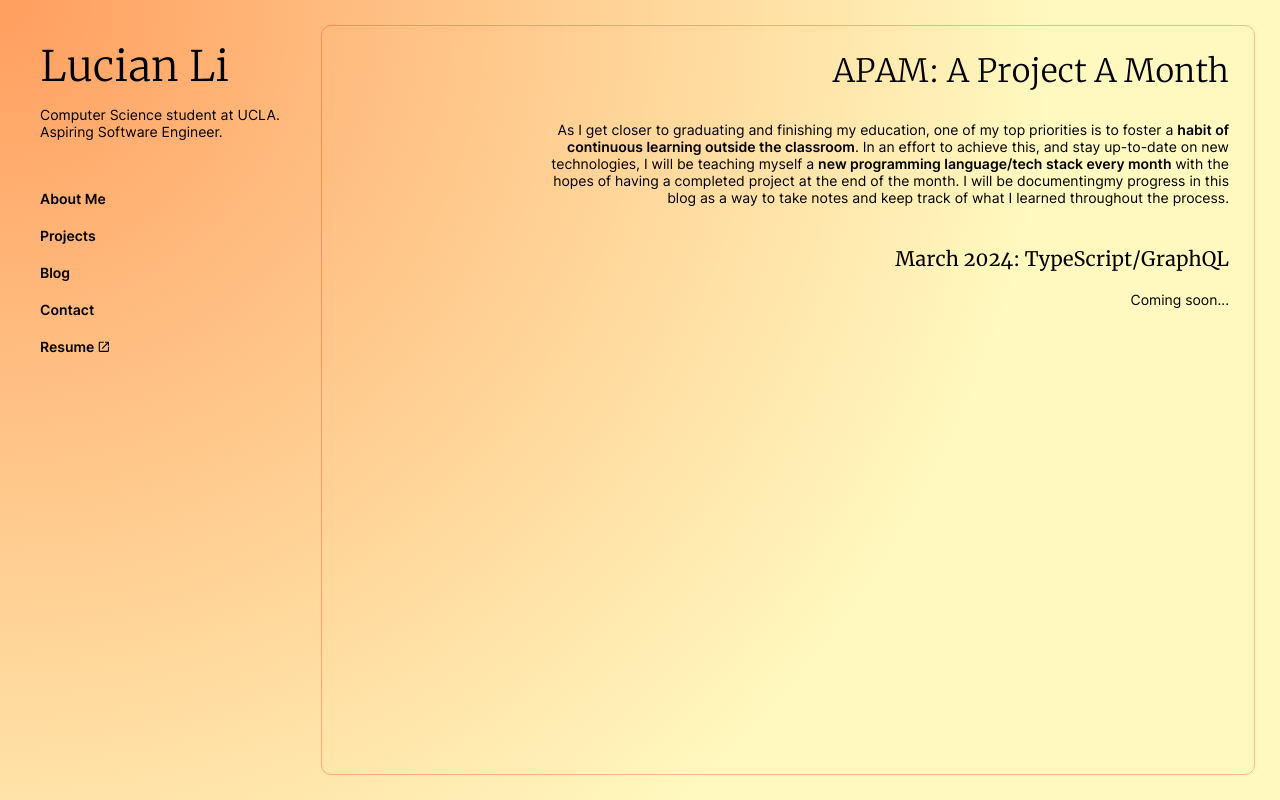
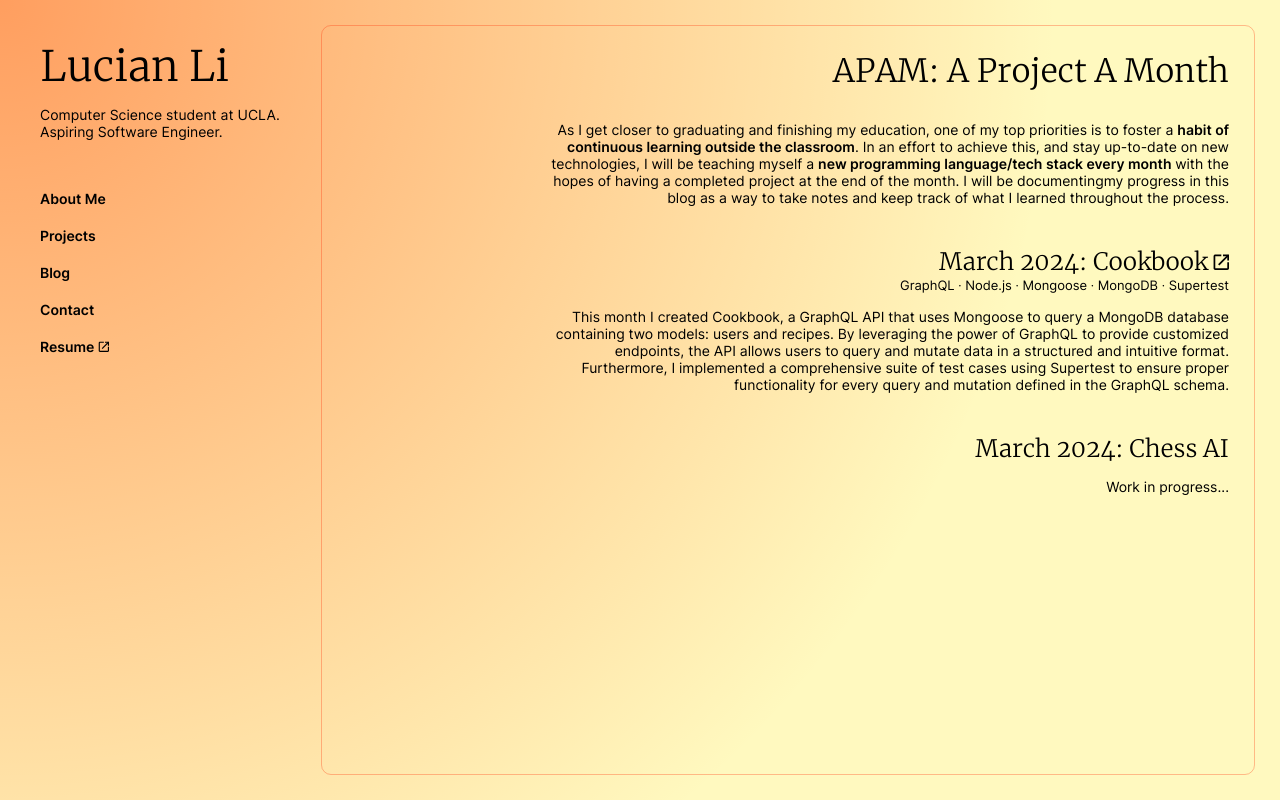
Before and after one commit to lucianli/personal-website, a React (Create React App) app: page /blog in a window 1280 px wide. Built offline with nearby package versions, Linux system fonts and the light colour scheme.

Commit message:
added march project to blog

```diff
--- a/src/pages/Blog.js
+++ b/src/pages/Blog.js
@@ -1,8 +1,8 @@
 import React from 'react';
 import '../styles/blog.css';
 import '../styles/App.css';
-import '../styles/blog.css';
 import { checkIfMobile } from '../utils/screensize';
+import { ReactComponent as NewTabIcon } from '../assets/newtab-icon.svg';
 
 const Blog = () => {
     const isMobile = checkIfMobile();
@@ -18,10 +18,48 @@ const Blog = () => {
                 of having a completed project at the end of the month. I will be documentingmy progress in this
                 blog as a way to take notes and keep track of what I learned throughout the process.
             </p>
-            <p className={isMobile ? "blog__mobileHeading" : "blog__heading"}>March 2024: TypeScript/GraphQL</p>
-            <p className={isMobile ? "blog__content blog__mobileContent" : "blog__content"}>
-                Coming soon...
-            </p>
+            <div className={isMobile ? "blog__mobileSection" : "blog__section"}>
+                <a
+                    href="https://github.com/lucianli/cookbook-graphql"
+                    className="link blog__linktext"
+                    target="_blank"
+                    rel="noopener noreferrer"
+                >
+                    <p className={isMobile ? "blog__title blog__mobileTitle" : "blog__title"}>
+                        March 2024: Cookbook
+                        <NewTabIcon className="newtabicon" height={isMobile ? 14 : 18} width={isMobile ? 14 : 18}/>
+                    </p>
+                    <p className={isMobile ? "blog__techstack blog__mobileTechstack" : "blog__techstack"}>
+                        GraphQL ∙ Node.js ∙ Mongoose ∙ MongoDB ∙ Supertest
+                    </p>
+                </a>
+                <p className={isMobile ? "blog__content blog__mobileContent" : "blog__content"}>
+                    This month I created Cookbook, a GraphQL API that uses Mongoose to query a MongoDB database
+                    containing two models: users and recipes. By leveraging the power of GraphQL to provide customized
+                    endpoints, the API allows users to query and mutate data in a structured and intuitive format.
+                    Furthermore, I implemented a comprehensive suite of test cases using Supertest to ensure proper
+                    functionality for every query and mutation defined in the GraphQL schema.
+                </p>
+            </div>
+            <div className={isMobile ? "blog__mobileSection" : "blog__section"}>
+                <a
+                    href=""
+                    className="link blog__linktext"
+                    target="_blank"
+                    rel="noopener noreferrer"
+                >
+                    <p className={isMobile ? "blog__title blog__mobileTitle" : "blog__title"}>
+                        March 2024: Chess AI
+                        {/* <NewTabIcon className="newtabicon" height={isMobile ? 14 : 18} width={isMobile ? 14 : 18}/> */}
+                    </p>
+                    <p className={isMobile ? "blog__techstack blog__mobileTechstack" : "blog__techstack"}>
+
+                    </p>
+                </a>
+                <p className={isMobile ? "blog__content blog__mobileContent" : "blog__content"}>
+                    Work in progress...
+                </p>
+            </div>
         </div>
     );
 }
--- a/src/styles/blog.css
+++ b/src/styles/blog.css
@@ -31,3 +31,44 @@
     text-align: right;
     margin-top: 3vh;
 }
+
+.blog__linktext {
+    text-decoration: none;
+    color: black;
+    display: flex;
+    flex-direction: column;
+    justify-content: flex-end;
+    margin-left: 10vw;
+}
+
+.blog__title {
+    font-family: 'Merriweather';
+    font-weight: 300;
+    font-size: 24px;
+    text-align: right;
+    margin: 0px;
+}
+
+.blog__mobileTitle {
+    font-size: 18px;
+}
+
+.blog__techstack {
+    font-family: 'Inter';
+    font-weight: 400;
+    font-size: 13px;
+    text-align: right;
+    margin: 0px;
+}
+
+.blog__mobileTechstack {
+    font-size: 12px;
+}
+
+.blog__section {
+    margin-top: 5vh;
+}
+
+.blog__mobileSection {
+    margin-top: 2vh;
+}
```
